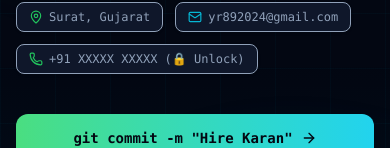
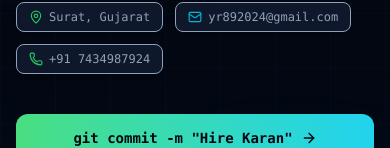
Before and after one commit to yr892024-spec/karan-portfolio, a React (Vite) app: page / in a window 390 px wide. Shown: the part 537-685 px from the top of the page. Built offline with nearby package versions, Linux system fonts and the light colour scheme; no server answers.

Commit message:
feat: unlock phone number by default

```diff
--- a/src/App.jsx
+++ b/src/App.jsx
@@ -19,7 +19,7 @@ function App() {
   const [scrollProgress, setScrollProgress] = useState(0);
 
   // Passcode-protected states
-  const [phoneUnlocked, setPhoneUnlocked] = useState(false);
+  const [phoneUnlocked, setPhoneUnlocked] = useState(true);
   const [gpaUnlocked, setGpaUnlocked] = useState(false);
   const [roadMapUnlocked, setRoadMapUnlocked] = useState(false);
   const [instagramUnlocked, setInstagramUnlocked] = useState(false);
```
